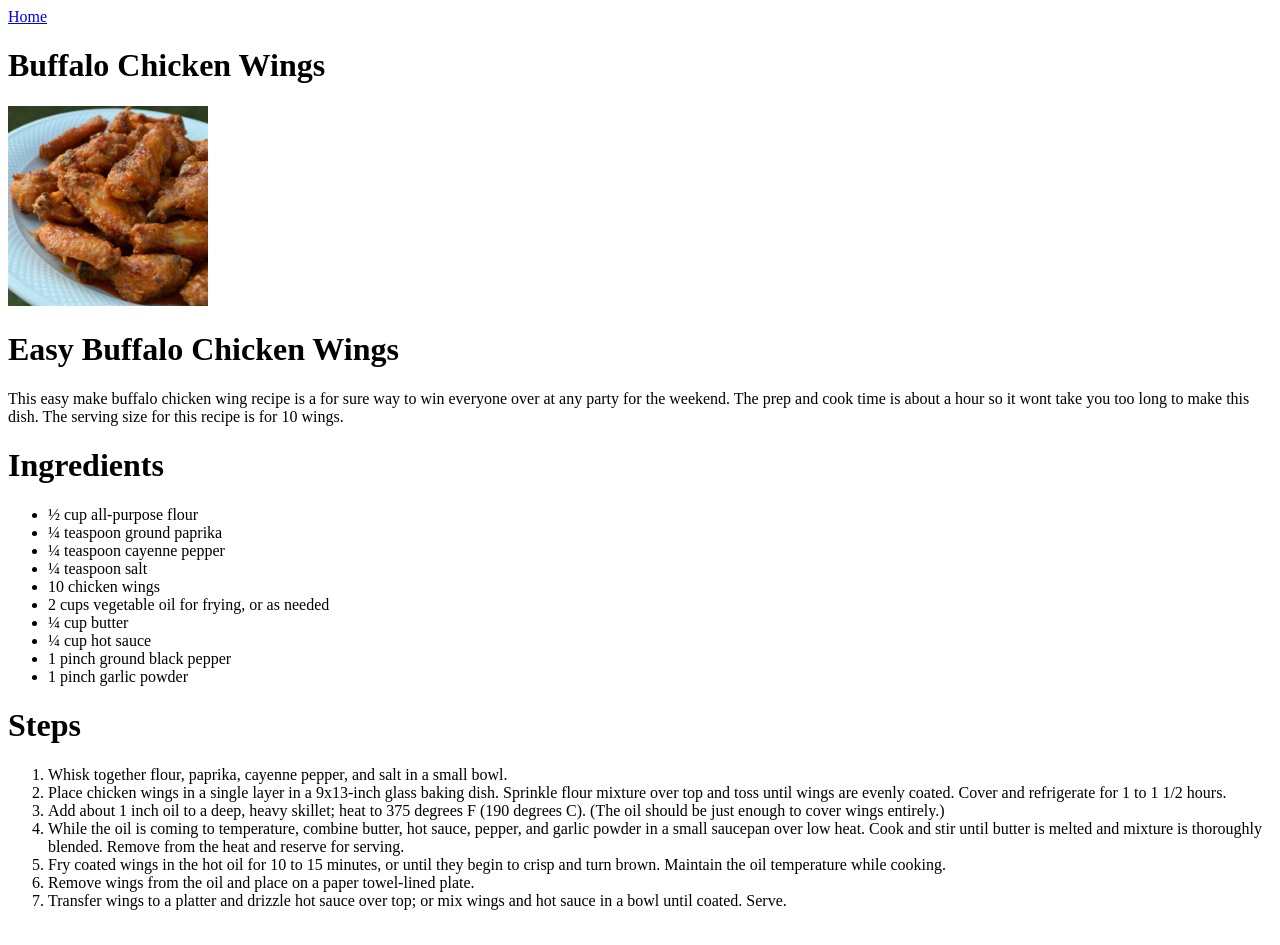
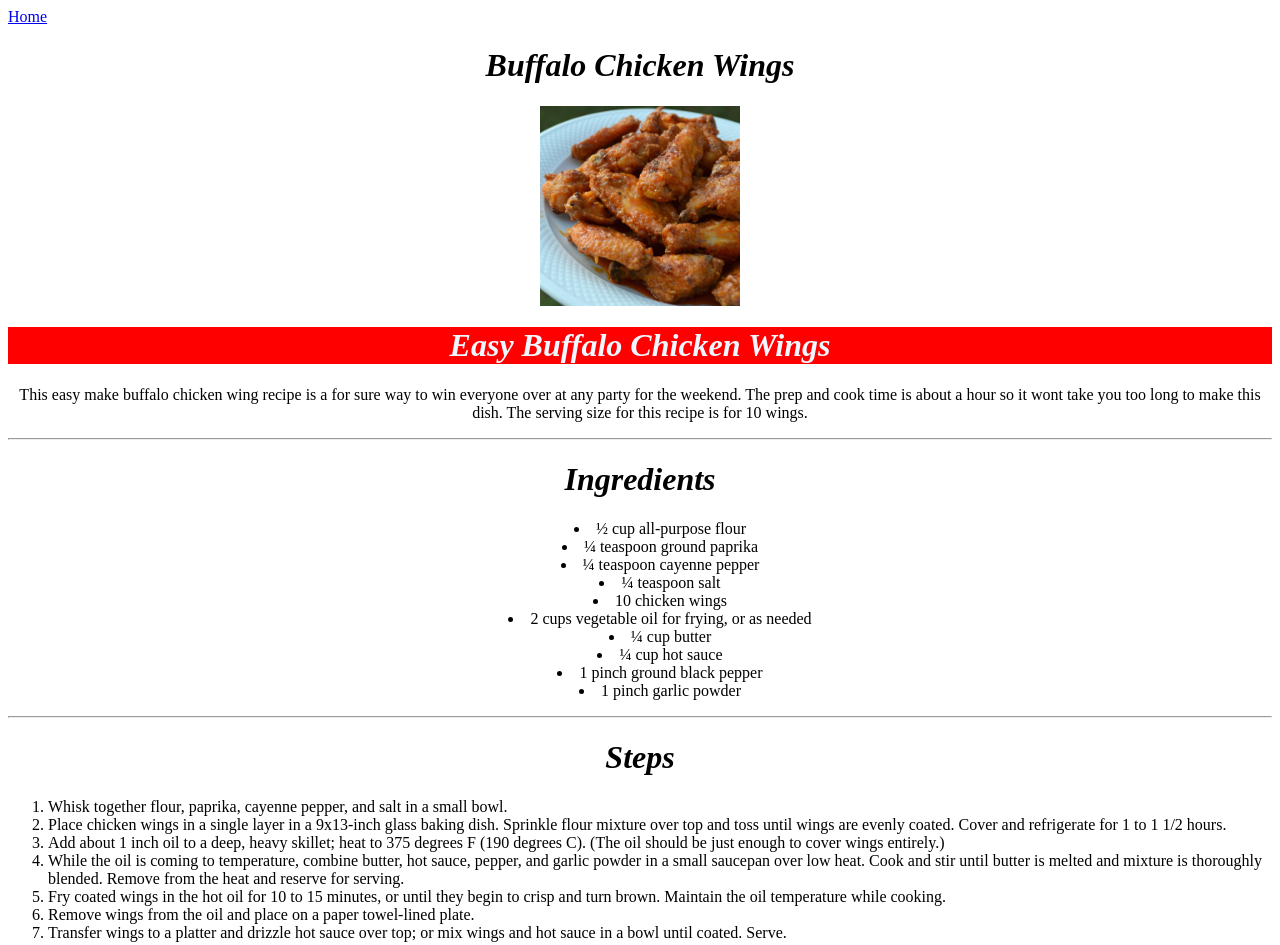
Before and after one commit to Abjean407/odin-recipes, a plain HTML site: page recipes/Buffalo-chicken-wings.html in a window 1280 px wide. Drawn offline with Linux system fonts and the light colour scheme.

Commit message:
added css to my recipe pages

```diff
--- a/recipes/Buffalo-chicken-wings.html
+++ b/recipes/Buffalo-chicken-wings.html
@@ -5,15 +5,16 @@
     <meta http-equiv="X-UA-Compatible" content="IE=edge">
     <meta name="viewport" content="width=device-width, initial-scale=1.0">
     <title>Document</title>
+    <link rel="stylesheet" href="styles-1.css">
 </head>
 <body>
     <a href="/index.html">Home</a>
     <h1>Buffalo Chicken Wings</h1>
-    <img height="200" width="200" src="/images/Buffalo-chicken-wings.jpeg" alt="Buffalo Chicken wings">
-    <h1>Easy Buffalo Chicken Wings</h1>
+    <img src="/images/Buffalo-chicken-wings.jpeg" alt="Buffalo Chicken wings">
+    <h1 class="sub-heading">Easy Buffalo Chicken Wings</h1>
     <p>This easy make buffalo chicken wing recipe is a for sure way to win everyone over at any party for the weekend. The prep and cook time is about a hour so it wont take you too long to make this dish.  The serving size for this recipe is for 10 wings.</p>
-
-    <h1>Ingredients</h1>
+    <hr>
+   <div class="box-1"><h1>Ingredients</h1>
     <ul>
 <li>½ cup all-purpose flour</li>
 <li>¼ teaspoon ground paprika</li>
@@ -26,11 +27,11 @@
 <li>1 pinch ground black pepper</li>
 <li>1 pinch garlic powder
 </li>
+ </ul></div>
 
+<hr>
+    <h1>Steps</h1>
 
-    </ul>
-
-    <h1>Steps</h1>
     <ol>
 <li>Whisk together flour, paprika, cayenne pepper, and salt in a small bowl.</li>
 <li>Place chicken wings in a single layer in a 9x13-inch glass baking dish. Sprinkle flour mixture over top and toss until wings are evenly coated. Cover and refrigerate for 1 to 1 1/2 hours.</li>
--- /dev/null
+++ b/recipes/styles-1.css
@@ -0,0 +1,25 @@
+/*Buffalo chicken wings*/
+
+img{
+    height: 200px; width: 200px;
+    display: block;
+    margin-left: auto;
+    margin-right: auto;
+  }
+
+h1, p{
+    text-align: center;
+}
+.box-1 {
+    text-align: center;
+    list-style-position: inside;
+}
+.sub-heading {
+    background-color: red;
+    color: aliceblue;
+    font-style: oblique;
+}
+
+h1{
+    font-style: oblique;
+}
--- a/styles.css
+++ b/styles.css
@@ -0,0 +1,13 @@
+/* index.html*/
+h1{
+    color: blue;
+}
+
+img{
+
+    height: 200px; width: 200px;
+}
+
+h1{
+    color: green;
+}
```
Also changed, not shown: index.html (+3 -2 lines), recipes/classic-waffles.html (+6 -3 lines), recipes/coconut-shrimp.html (+7 -4 lines).
